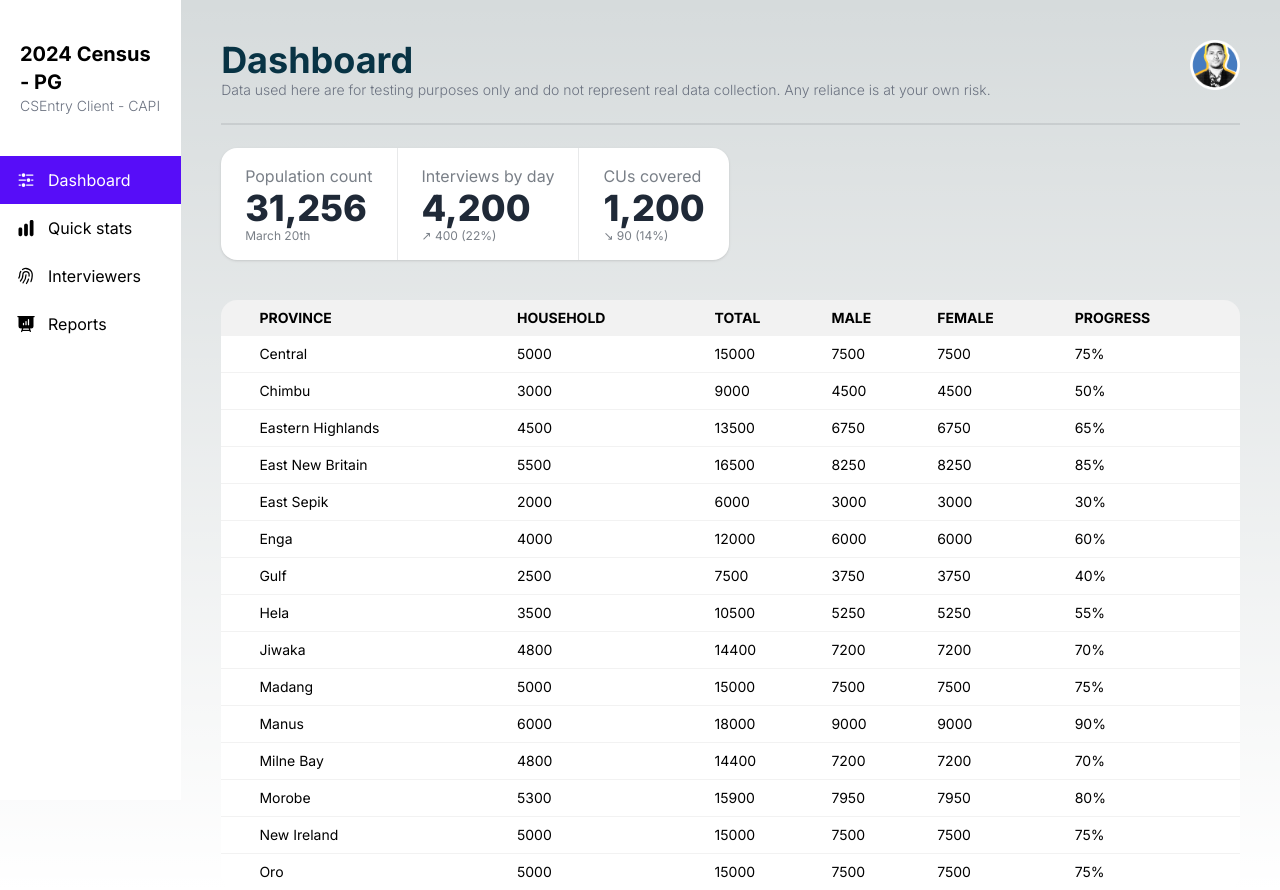
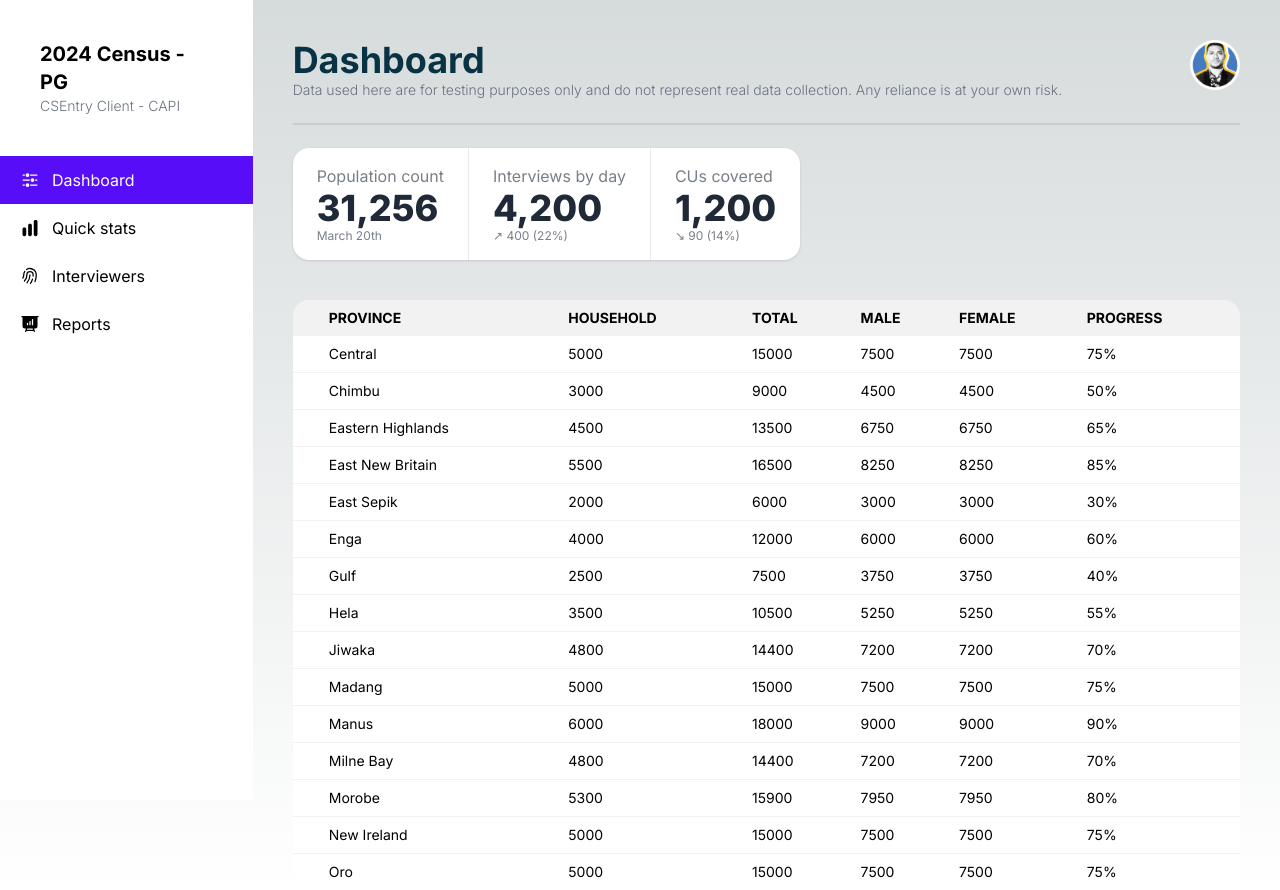
Before and after one commit to billyws/cspro-dashboard, a Next.js app: page / in a window 1280 px wide. Built offline with nearby package versions, Linux system fonts and the light colour scheme.

Commit message:
SideNav padding left adjusted

```diff
--- a/components/SideNav.tsx
+++ b/components/SideNav.tsx
@@ -4,16 +4,18 @@ import Link from "next/link"
 
 export default function SideNav(){
     return (
-        <div className="nsomenu bg-base-100 w-2/12 h-screen">
-            <div className="my-10 px-5">
+        <div className="nsomenu bg-base-100 w-3/12 h-screen">
+            <div className="my-10 px-10">
                 <h1 className="text-xl font-bold">
                     2024 Census - PG
                 </h1>
                 <p className="text-sm font-light text-gray-500">CSEntry Client - CAPI</p>
             </div>
-            <ul >
+
+
+                <ul>
                     <li>
-                    <Link href={"/"} className="nsoactive">
+                        <Link href={"/"} className="nsoactive pl-5">
                             <svg
                                 xmlns="http://www.w3.org/2000/svg"
                                 viewBox="0 0 24 24"
@@ -25,7 +27,7 @@ export default function SideNav(){
                         </Link>
                     </li>
                     <li>
-                    <Link href={"/"} >
+                        <Link href={"/"} className="pl-5" >
                             <svg
                                 xmlns="http://www.w3.org/2000/svg"
                                 viewBox="0 0 24 24"
@@ -38,7 +40,7 @@ export default function SideNav(){
                             </Link>
                     </li>
                     <li>
-                    <Link href={"/"}>
+                        <Link href={"/"} className="pl-5">
                             <svg
                                 xmlns="http://www.w3.org/2000/svg"
                                 viewBox="0 0 24 24"
@@ -50,7 +52,7 @@ export default function SideNav(){
                         </Link>
                     </li>
                     <li>
-                    <Link href={"/"}>
+                        <Link href={"/"} className="pl-5">
                             <svg
                                 xmlns="http://www.w3.org/2000/svg"
                                 viewBox="0 0 24 24"
@@ -65,6 +67,7 @@ export default function SideNav(){
                     </li>
 
                 </ul>
+
         </div>
         )
     }
```
Lines whose indentation alone changed are shown as unchanged.
